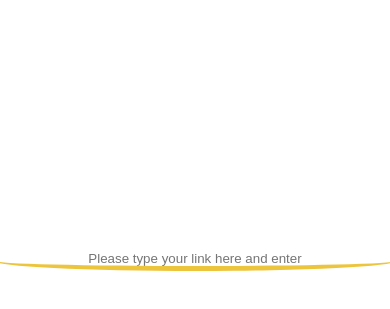
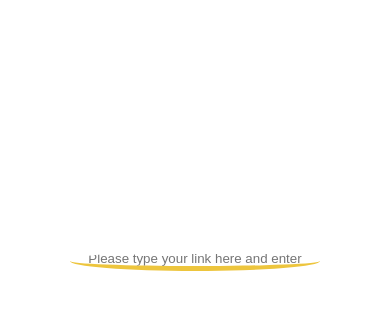
Before and after one commit to hossain1527/QR-Code-Js, a plain HTML site: page index.html in a window 390 px wide. Shown: the part 65-374 px from the top of the page. Drawn offline with Linux system fonts and the light colour scheme.

Commit message:
slight modification

```diff
--- a/css/style.css
+++ b/css/style.css
@@ -33,3 +33,9 @@ h2 {
   color: #957711;
   font-weight: bold;
 }
+
+@media (max-width: 768px) {
+  input {
+    width: 250px;
+  }
+}
```
